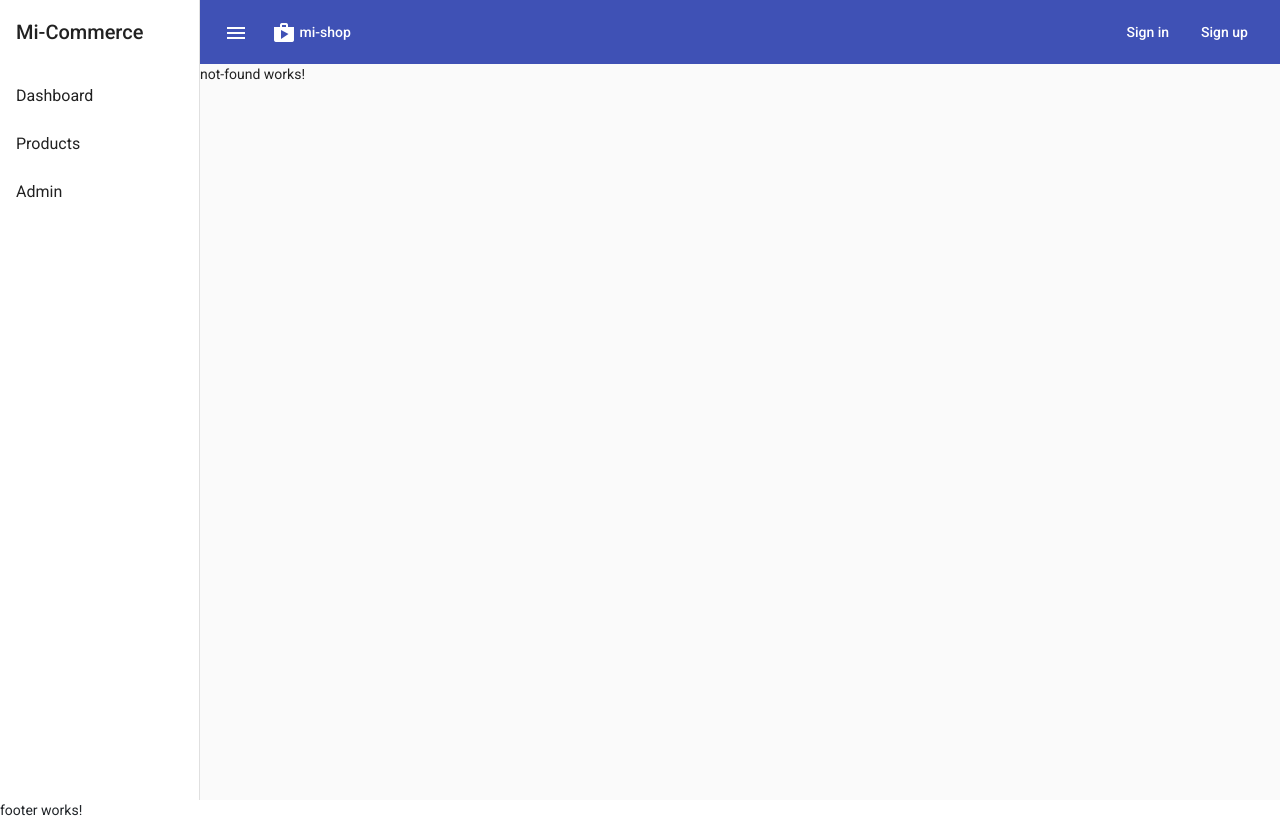
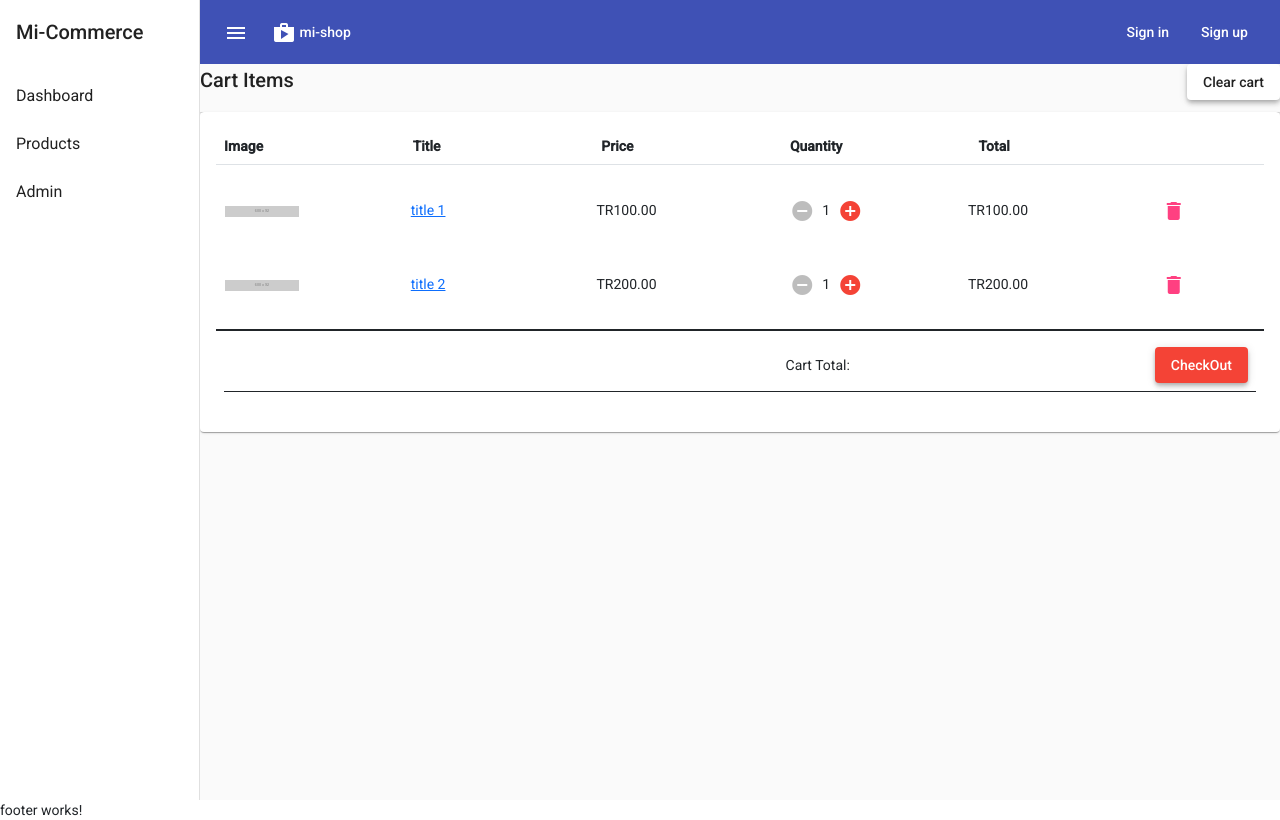
Before and after one commit to mustafaislek/final-project, an Angular app: page /shop-cart in a window 1280 px wide. Before the commit this address led to /not-found. Built offline with nearby package versions, Linux system fonts and the light colour scheme; no server answers.

Commit message:
Add shop cart

```diff
--- a/server/db.json
+++ b/server/db.json
@@ -113,6 +113,26 @@
       "userId": "3",
       "productId": 1,
       "id": 6
+    },
+    {
+      "userId": null,
+      "productId": 2,
+      "id": 7
+    },
+    {
+      "userId": "3",
+      "productId": 2,
+      "id": 8
+    },
+    {
+      "userId": "3",
+      "productId": 2,
+      "id": 9
+    },
+    {
+      "userId": "3",
+      "productId": 1,
+      "id": 10
     }
   ]
 }
--- a/src/app/app-routing.module.ts
+++ b/src/app/app-routing.module.ts
@@ -12,6 +12,7 @@ import { ProductDetailComponent } from './components/product-detail/product-deta
 import { UnsavedGuard } from './guards/unsaved.guard';
 import { AuthGuard } from './guards/auth.guard';
 import { ActivatechildGuard } from './guards/activatechild.guard';
+import {ShopCartComponent} from "./components/shop-cart/shop-cart.component";
 
 const routes: Routes = [
   { path: '', component: MainComponent, pathMatch: 'full'},
@@ -21,6 +22,7 @@ const routes: Routes = [
   { path: 'register', component: RegisterComponent },
   { path: 'dashboard', component: DashboardComponent },
   { path: 'navigation', component: NavigationComponent },
+  { path: 'shop-cart', component: ShopCartComponent },
   { path: 'products', component: ProductsComponent },
   { path: 'products/details/:id', component: ProductDetailComponent, canActivate : [AuthGuard], canActivateChild: [ActivatechildGuard], children: [
     {path: 'main', component: MainComponent}
--- a/src/app/components/navigation/navigation.component.html
+++ b/src/app/components/navigation/navigation.component.html
@@ -25,7 +25,7 @@
     </button>
 
     <span style="flex: 1 1 auto;"></span>
-      <button mat-icon-button *ngIf="this.authService.isLoggedIn" routerLinkActive='link-active' routerLink="/shopping-cart">
+      <button mat-icon-button *ngIf="this.authService.isLoggedIn" routerLinkActive='link-active' routerLink="/shop-cart">
       <mat-icon matBadge="{{cartItemCount$ | async}}" matBadgeColor="warn">shopping_cart</mat-icon>
       </button>
 
--- a/src/app/components/shop-cart/shop-cart.component.html
+++ b/src/app/components/shop-cart/shop-cart.component.html
@@ -27,10 +27,10 @@
                   <tr>
                       <th>Image</th>
                       <th>Title</th>
-                      <th>MRP</th>
+                      <th>Price</th>
                       <th>Quantity</th>
                       <th>Total</th>
-                      <th>Delete</th>
+                      <th></th>
                   </tr>
               </thead>
           </table>
@@ -40,28 +40,28 @@
           <tbody>
               <tr *ngFor="let item of cartItems">
                   <mat-card-content class="mat-elevation-z2">
-                      <td> <img matTooltip={{item.book.title}} matTooltipPosition="after"
-                              src="/Upload/{{item.book.coverFileName}}"></td>
-                      <td><a [routerLink]="['/books/details/',item.book.bookId]">{{item.book.title}}</a></td>
-                      <td>{{ item.book.price | currency : 'INR' }}</td>
+                      <td> <img matTooltip={{item.product.title}} matTooltipPosition="after"
+                              src="{{item.product.url}}"></td>
+                      <td><a [routerLink]="['/products/details/',item.product.productId]">{{item.product.title}}</a></td>
+                      <td>{{ item.product.price | currency : 'TR' }}</td>
                       <td>
                           <div class="btn-container">
                               <div class="btn-minus"><button [disabled]="item.quantity < 2 ? true : false"
-                                      mat-icon-button color="warn" (click)="deleteOneCartItem(item.book.bookId)">
+                                      mat-icon-button color="warn" (click)="deleteOneCartItem(item.product.productId)">
                                       <mat-icon>remove_circle</mat-icon>
                                   </button>
                               </div>
                               <div class="div-quantity">{{item.quantity}}</div>
                               <div class="btn-plus"><button mat-icon-button color="warn"
-                                      (click)="addToCart(item.book.bookId)">
+                                      (click)="addToCart(item.product.productId)">
                                       <mat-icon>add_circle</mat-icon>
                                   </button>
                               </div>
                           </div>
                       </td>
-                      <td>{{ item.book.price * item.quantity | currency : 'INR'}}</td>
+                      <td>{{ item.product.price * item.quantity | currency : 'TR'}}</td>
                       <td><button mat-icon-button color="accent" matTooltip="Delete item"
-                              (click)="deleteCartItem(item.book.bookId)">
+                              (click)="deleteCartItem(item.product.productId)">
                               <mat-icon>delete</mat-icon>
                           </button></td>
                   </mat-card-content>
@@ -74,7 +74,7 @@
                       <th></th>
                       <th></th>
                       <td>Cart Total:</td>
-                      <th>{{totalPrice| currency : 'INR' }}</th>
+                      <th>{{totalPrice| currency : 'TR' }}</th>
                       <th>
                           <button class="mat-elevation-z4" mat-raised-button color="warn"
                               [routerLink]='["/checkout"]'>CheckOut</button>
--- a/src/app/components/shop-cart/shop-cart.component.ts
+++ b/src/app/components/shop-cart/shop-cart.component.ts
@@ -32,16 +32,62 @@ export class ShopCartComponent implements OnInit {
   }
 
   getShoppingCartItems() {
-    this.cartService.getCartItems(this.userId)
-      .pipe(takeUntil(this.unsubscribe$))
-      .subscribe(
-        (result: any) => {
-          this.cartItems = result;
-          this.getTotalPrice();
-          this.isLoading = false;
-        }, (error: any) => {
-          console.log('Error ocurred while fetching shopping cart item : ', error);
-        });
+    // gecici
+    setTimeout(() => {
+    this.isLoading = false;
+    }, 1000);
+
+    this.cartItems =  [{
+      product:{
+        productId: 1,
+        title: "title 1",
+        description: "accusamus beatae ad facilis cum similique qui sunt",
+        url: "https://via.placeholder.com/600/92c952",
+        price: 100
+      },
+      quantity: 1
+    },
+      {
+        product:{
+          productId: 2,
+          title: "title 2",
+          description: "2  f cum similique qui sunt",
+          url: "https://via.placeholder.com/600/92c952",
+          price: 200
+        },
+        quantity: 1
+      }];
+    //
+    // this.cartService.getCartItems(this.userId)
+    //   .pipe(takeUntil(this.unsubscribe$))
+    //   .subscribe(
+    //     (result: any) => {
+    //       // this.cartItems = result;
+    //       this.cartItems =  [{
+    //         product:{
+    //         productId: 1,
+    //         title: "title 1",
+    //         description: "accusamus beatae ad facilis cum similique qui sunt",
+    //         url: "https://via.placeholder.com/600/92c952",
+    //         price: "100"
+    //       },
+    //         quantity: 1
+    //       },
+    //         {
+    //           product:{
+    //             productId: 2,
+    //             title: "title 2",
+    //             description: "acdsfsadfdaf cum similique qui sunt",
+    //             url: "https://via.placeholder.com/600/92c952",
+    //             price: "200"
+    //           },
+    //           quantity: 1
+    //         }];
+    //       this.getTotalPrice();
+    //       this.isLoading = false;
+    //     }, (error: any) => {
+    //       console.log('Error ocurred while fetching shopping cart item : ', error);
+    //     });
   }
 
   getTotalPrice() {
--- a/src/app/services/cart.service.ts
+++ b/src/app/services/cart.service.ts
@@ -26,8 +26,9 @@ export class CartService {
   }
 
   getCartItems(userId: number) {
-    return this.httpClient.get(this.baseURL + userId)
+    return this.httpClient.get(this.baseURL)
       .pipe(map((response: any) => {
+        console.log(response);
         this.cartItemCount = response.length;
         return response;
       }));
```
